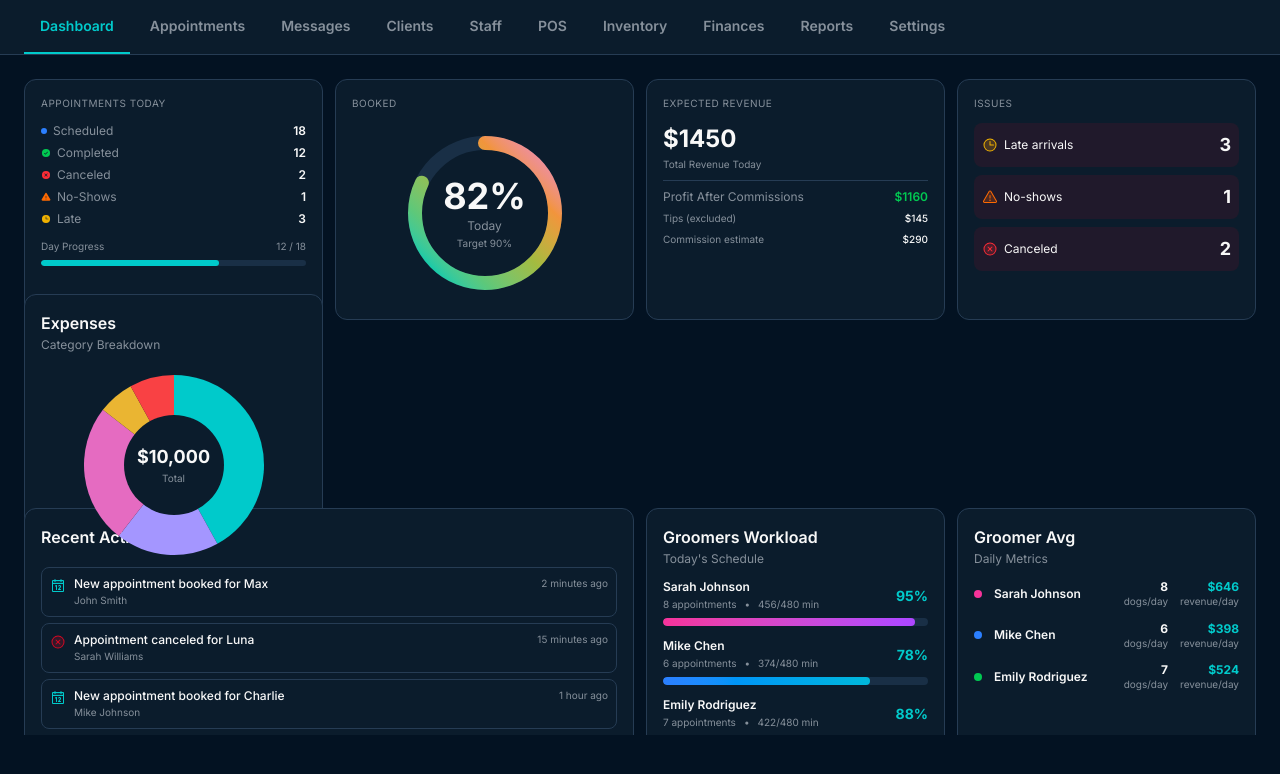
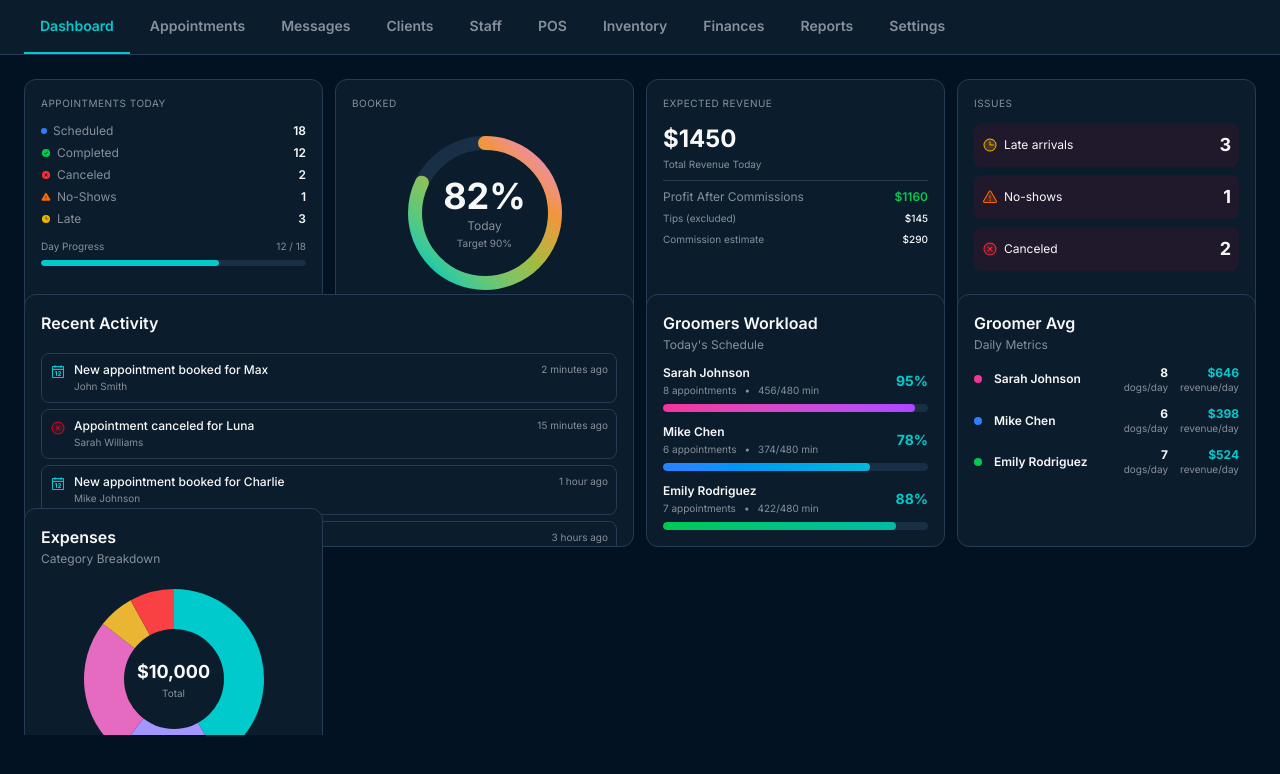
Before and after one commit to JimmysRanch/126, a React (Vite) app: page / in a window 1280 px wide. Shown: the top 774 px of the page. Built offline with nearby package versions, Linux system fonts and the light colour scheme.

Commit message:
Generated by Spark: Swap the 2nd and third rows. Place Recent Activity, Groomers Workload and Groomer Avg on the 2nd row and move Expenses to the third row.

```diff
--- a/src/pages/Dashboard.tsx
+++ b/src/pages/Dashboard.tsx
@@ -199,26 +199,11 @@ export function Dashboard() {
           </KpiCard>
         </div>
 
-        <div className="min-h-0 grid grid-cols-1 sm:grid-cols-2 lg:grid-cols-4 gap-3">
+        <div className="min-h-0 grid grid-cols-1 lg:grid-cols-4 gap-3">
           <motion.div
             initial={{ opacity: 0, y: 20 }}
             animate={{ opacity: 1, y: 0 }}
             transition={{ duration: 0.5, delay: 0.6 }}
-            className="lg:col-span-1 bg-card rounded-xl p-3 sm:p-4 border border-border"
-          >
-            <div className="mb-3">
-              <h2 className="text-sm sm:text-base font-semibold mb-0.5">Expenses</h2>
-              <p className="text-xs text-muted-foreground">Category Breakdown</p>
-            </div>
-            <ExpensesCard />
-          </motion.div>
-        </div>
-
-        <div className="min-h-0 grid grid-cols-1 lg:grid-cols-4 gap-3">
-          <motion.div
-            initial={{ opacity: 0, y: 20 }}
-            animate={{ opacity: 1, y: 0 }}
-            transition={{ duration: 0.5, delay: 1.0 }}
             className="lg:col-span-2 bg-card rounded-xl border border-border flex flex-col overflow-hidden"
           >
             <div className="p-3 sm:p-4 pb-2 flex-shrink-0">
@@ -232,7 +217,7 @@ export function Dashboard() {
           <motion.div
             initial={{ opacity: 0, y: 20 }}
             animate={{ opacity: 1, y: 0 }}
-            transition={{ duration: 0.5, delay: 1.1 }}
+            transition={{ duration: 0.5, delay: 0.7 }}
             className="lg:col-span-1 bg-card rounded-xl p-3 sm:p-4 border border-border"
           >
             <div className="mb-3">
@@ -245,7 +230,7 @@ export function Dashboard() {
           <motion.div
             initial={{ opacity: 0, y: 20 }}
             animate={{ opacity: 1, y: 0 }}
-            transition={{ duration: 0.5, delay: 1.2 }}
+            transition={{ duration: 0.5, delay: 0.8 }}
             className="lg:col-span-1 bg-card rounded-xl p-3 sm:p-4 border border-border"
           >
             <div className="mb-3">
@@ -256,6 +241,21 @@ export function Dashboard() {
           </motion.div>
         </div>
 
+        <div className="min-h-0 grid grid-cols-1 sm:grid-cols-2 lg:grid-cols-4 gap-3">
+          <motion.div
+            initial={{ opacity: 0, y: 20 }}
+            animate={{ opacity: 1, y: 0 }}
+            transition={{ duration: 0.5, delay: 0.9 }}
+            className="lg:col-span-1 bg-card rounded-xl p-3 sm:p-4 border border-border"
+          >
+            <div className="mb-3">
+              <h2 className="text-sm sm:text-base font-semibold mb-0.5">Expenses</h2>
+              <p className="text-xs text-muted-foreground">Category Breakdown</p>
+            </div>
+            <ExpensesCard />
+          </motion.div>
+        </div>
+
       </div>
     </div>
   )
```
